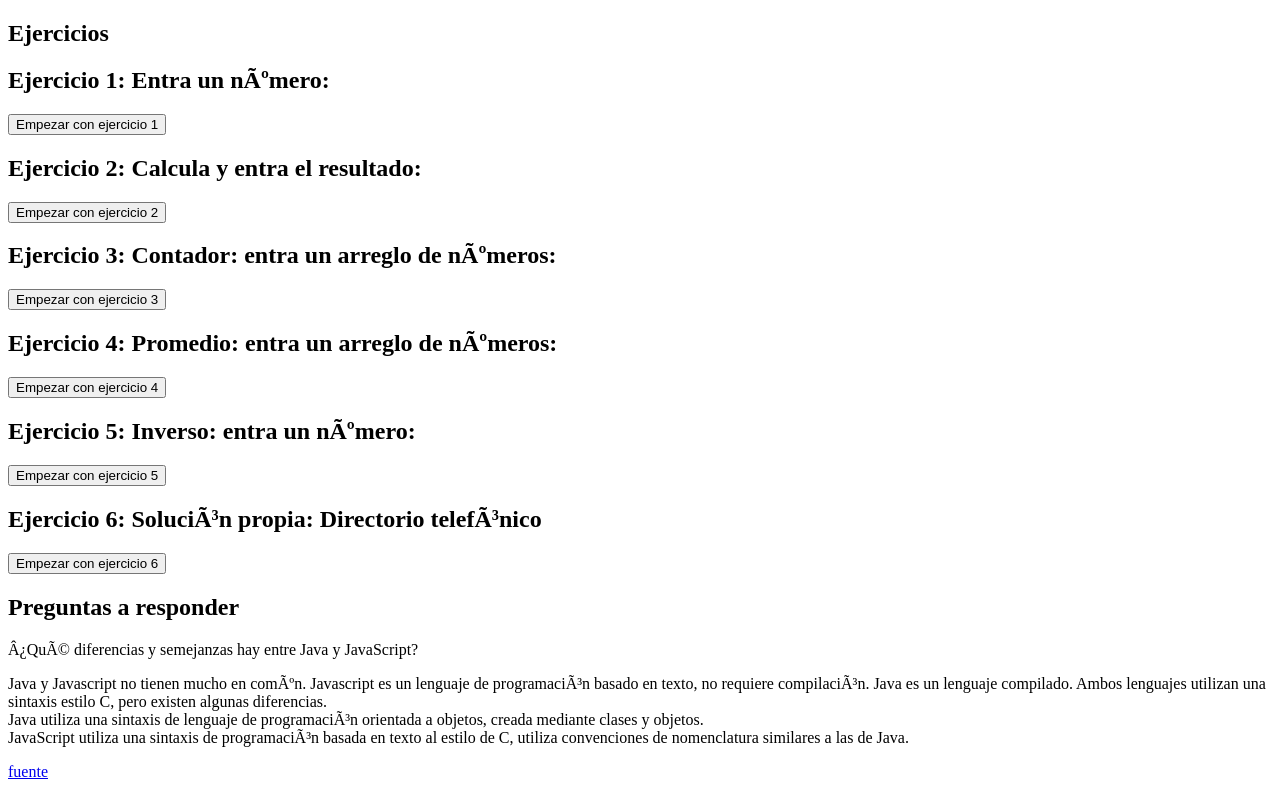
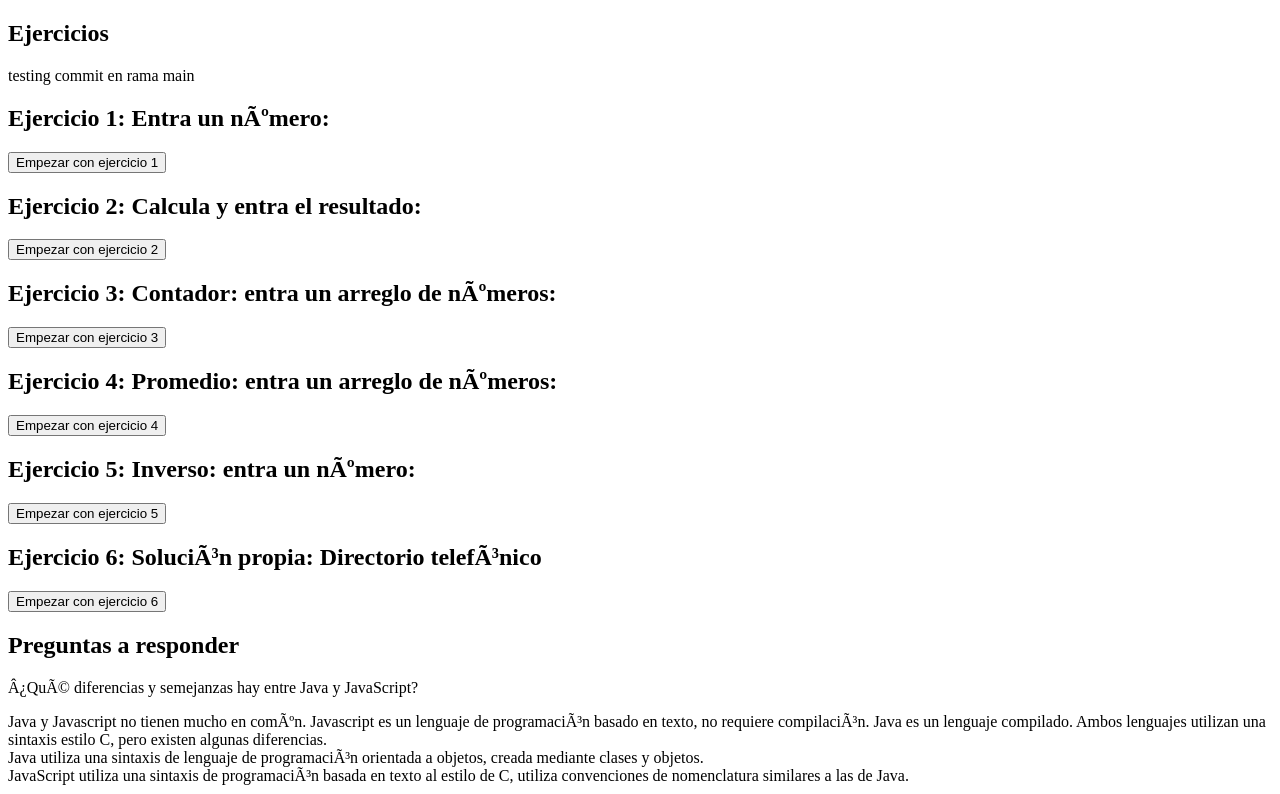
Before and after one commit to EvaRoggenhofer/TC2005B, a plain HTML site: page Laboratorio 1/Laboratorio_4_javascript.html in a window 1280 px wide. Shown: the top 794 px of the page. Drawn offline with Linux system fonts and the light colour scheme.

Commit message:
dummy commit in main

```diff
--- a/Laboratorio 1/Laboratorio_4_javascript.html
+++ b/Laboratorio 1/Laboratorio_4_javascript.html
@@ -20,6 +20,7 @@
 
         <h1>Ejercicios</h1>
 
+        <p>testing commit en rama main</p>
 
         <h2>Ejercicio 1: Entra un número:</h2> <!-- https://stackoverflow.com/questions/37287093/starting-a-javascript-prompt-after-a-button-is-clicked -->
 
```
